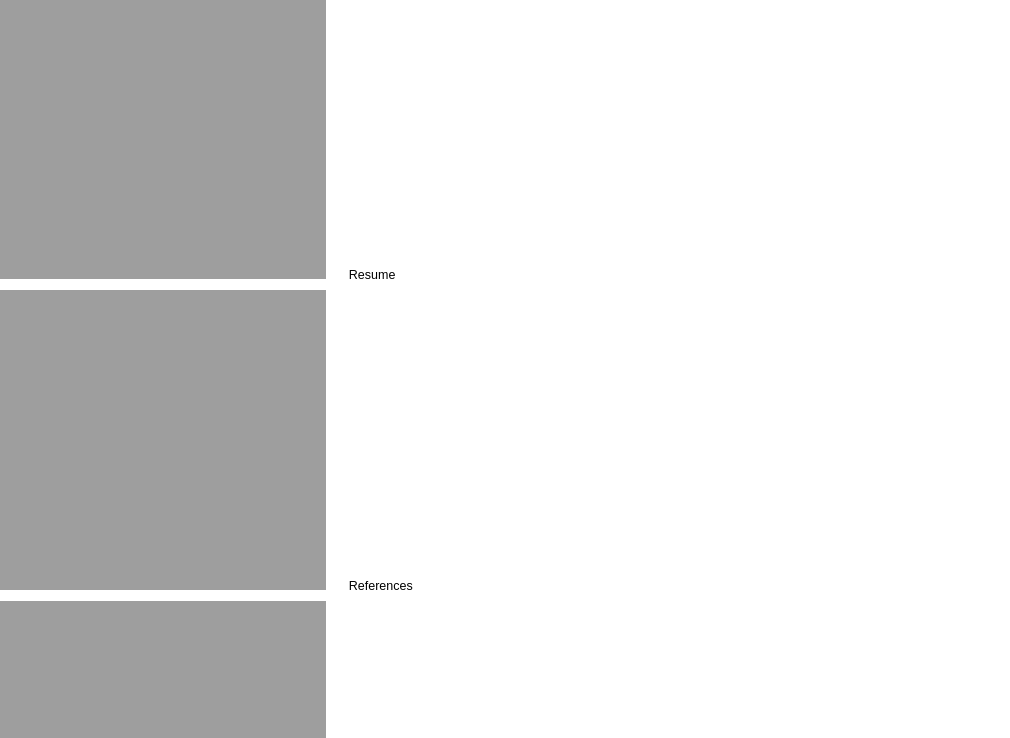
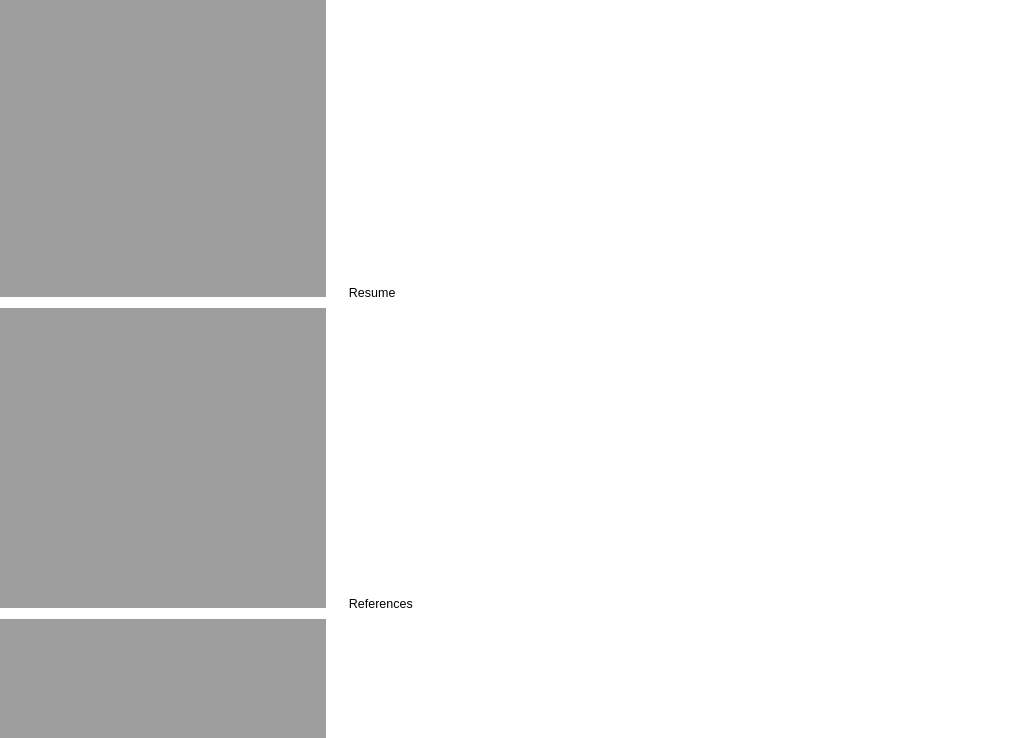
Before and after one commit to shakurawoods/resume.github.io, a plain HTML site: page index.html in a window 1280 px wide. Shown: the part 113-851 px from the top of the page, without its empty margins (0-1010 px from the left). Drawn offline with Linux system fonts and the light colour scheme; a web font is replaced by a local one.

Commit message:
Update index.html

```diff
--- a/index.html
+++ b/index.html
@@ -28,7 +28,7 @@ li a:hover {
 
 <body>
   <div class="page">
-    <div class="indent">
+    <div class="indent"><br>
  <h1> Shakura Woods </h1>
       <p>San Francisco, CA 94130<br> 925) 291-4241 ▪ shakurawoods@gmail.com</p>
       <img class="hr" src="https://i.imgsafe.org/8ee08dc44c.png"/>
```
